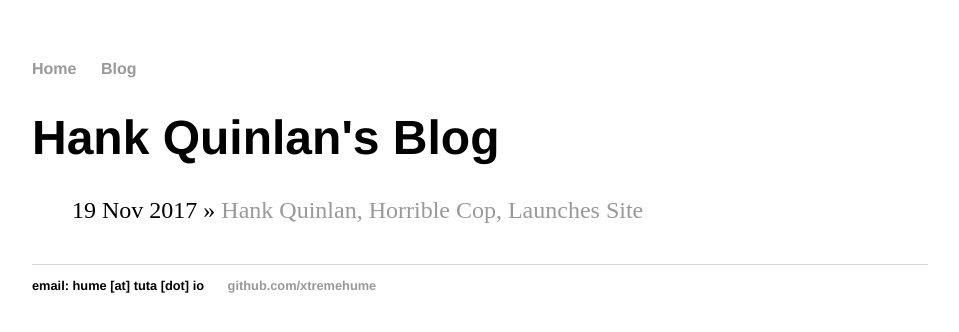
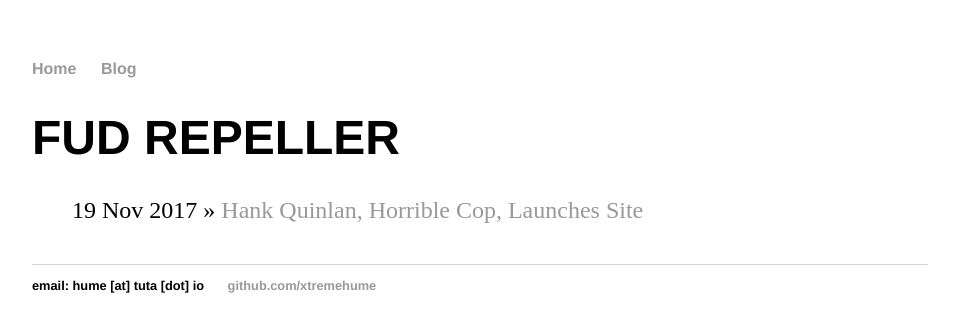
Before and after one commit to xtremehume/xtremehume.github.io, a Jekyll site: the page built from blog/index.html, in a window 1280 px wide. Shown: the top 332 px of the page, without its empty margins (160-1119 px from the left). Built offline with Jekyll 4.4.1, drawn with Linux system fonts in a browser that asks for light colours.

Commit message:
Update index.html

```diff
--- a/blog/index.html
+++ b/blog/index.html
@@ -1,6 +1,6 @@
 ---
 layout: default
-title: Hank Quinlan's Blog
+title: FUD REPELLER
 ---
 	<h1>{{ page.title }}</h1>
 	<ul class="posts">
```
